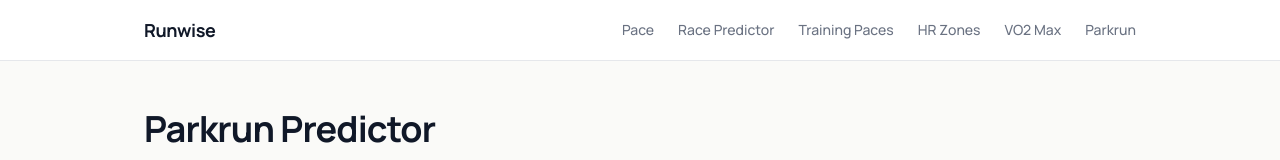
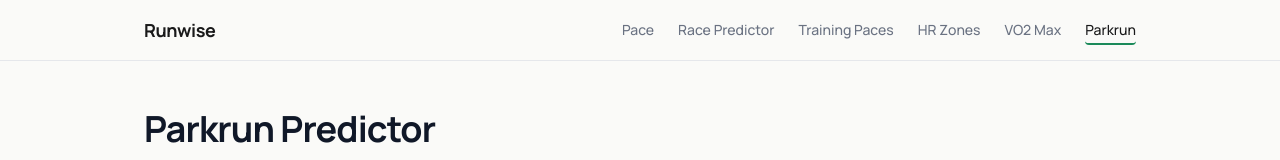
Before and after one commit to alanwaddington/runwise, a SvelteKit app: page /parkrun in a window 1280 px wide. Shown: the top 160 px of the page. Built offline with nearby package versions, Linux system fonts and the light colour scheme.

Commit message:
#2 Task 2: SiteNav component with active state
Extract the hardcoded nav into SiteNav.svelte. Active route detected
via $app/state pathname.startsWith match, marked with aria-current
and an accent underline; keyboard-focusable with visible focus ring.

```diff
--- /dev/null
+++ b/src/lib/components/SiteNav.svelte
@@ -0,0 +1,48 @@
+<script lang="ts">
+	import { page } from '$app/state';
+
+	interface ToolLink {
+		href: string;
+		label: string;
+	}
+
+	/** Top navigation listing every tool page, with the current route highlighted. */
+	const tools: ToolLink[] = [
+		{ href: '/pace', label: 'Pace' },
+		{ href: '/race-predictor', label: 'Race Predictor' },
+		{ href: '/training-paces', label: 'Training Paces' },
+		{ href: '/hr-zones', label: 'HR Zones' },
+		{ href: '/vo2max', label: 'VO2 Max' },
+		{ href: '/parkrun', label: 'Parkrun' }
+	];
+
+	function isActive(href: string) {
+		return page.url.pathname.startsWith(href);
+	}
+</script>
+
+<nav class="mx-auto flex max-w-5xl flex-wrap items-center justify-between gap-6 px-4 py-4">
+	<a
+		href="/"
+		class="rounded-sm text-lg font-bold tracking-tight text-ink focus-visible:ring-2 focus-visible:ring-accent focus-visible:ring-offset-2 focus-visible:outline-none"
+	>
+		Runwise
+	</a>
+	<ul class="flex flex-wrap gap-6 text-sm font-medium">
+		{#each tools as tool (tool.href)}
+			<li>
+				<a
+					href={tool.href}
+					aria-current={isActive(tool.href) ? 'page' : undefined}
+					class="rounded-sm pb-1 transition-colors focus-visible:ring-2 focus-visible:ring-accent focus-visible:ring-offset-2 focus-visible:outline-none {isActive(
+						tool.href
+					)
+						? 'border-b-2 border-accent text-ink'
+						: 'border-b-2 border-transparent text-gray-500 hover:text-ink'}"
+				>
+					{tool.label}
+				</a>
+			</li>
+		{/each}
+	</ul>
+</nav>
--- a/src/routes/+layout.svelte
+++ b/src/routes/+layout.svelte
@@ -1,5 +1,6 @@
 <script>
 	import '../app.css';
+	import SiteNav from '$lib/components/SiteNav.svelte';
 	let { children } = $props();
 </script>
 
@@ -12,22 +13,8 @@
 	/>
 </svelte:head>
 
-<header class="border-b border-gray-200 bg-white">
-	<nav class="mx-auto flex max-w-5xl items-center justify-between px-4 py-4">
-		<a href="/" class="text-lg font-bold tracking-tight text-gray-900">Runwise</a>
-		<ul class="flex flex-wrap gap-6 text-sm font-medium text-gray-500">
-			<li><a href="/pace" class="hover:text-gray-900 transition-colors">Pace</a></li>
-			<li>
-				<a href="/race-predictor" class="hover:text-gray-900 transition-colors">Race Predictor</a>
-			</li>
-			<li>
-				<a href="/training-paces" class="hover:text-gray-900 transition-colors">Training Paces</a>
-			</li>
-			<li><a href="/hr-zones" class="hover:text-gray-900 transition-colors">HR Zones</a></li>
-			<li><a href="/vo2max" class="hover:text-gray-900 transition-colors">VO2 Max</a></li>
-			<li><a href="/parkrun" class="hover:text-gray-900 transition-colors">Parkrun</a></li>
-		</ul>
-	</nav>
+<header class="border-b border-gray-200 bg-bg">
+	<SiteNav />
 </header>
 
 <main class="mx-auto max-w-5xl px-4 py-12">
--- a/tsconfig.json
+++ b/tsconfig.json
@@ -9,6 +9,7 @@
 		"skipLibCheck": true,
 		"sourceMap": true,
 		"strict": true,
-		"moduleResolution": "bundler"
+		"moduleResolution": "bundler",
+		"types": ["@testing-library/jest-dom"]
 	}
 }
```
Also changed, not shown: 1 other file (tests, documents, lock files or other folders).
